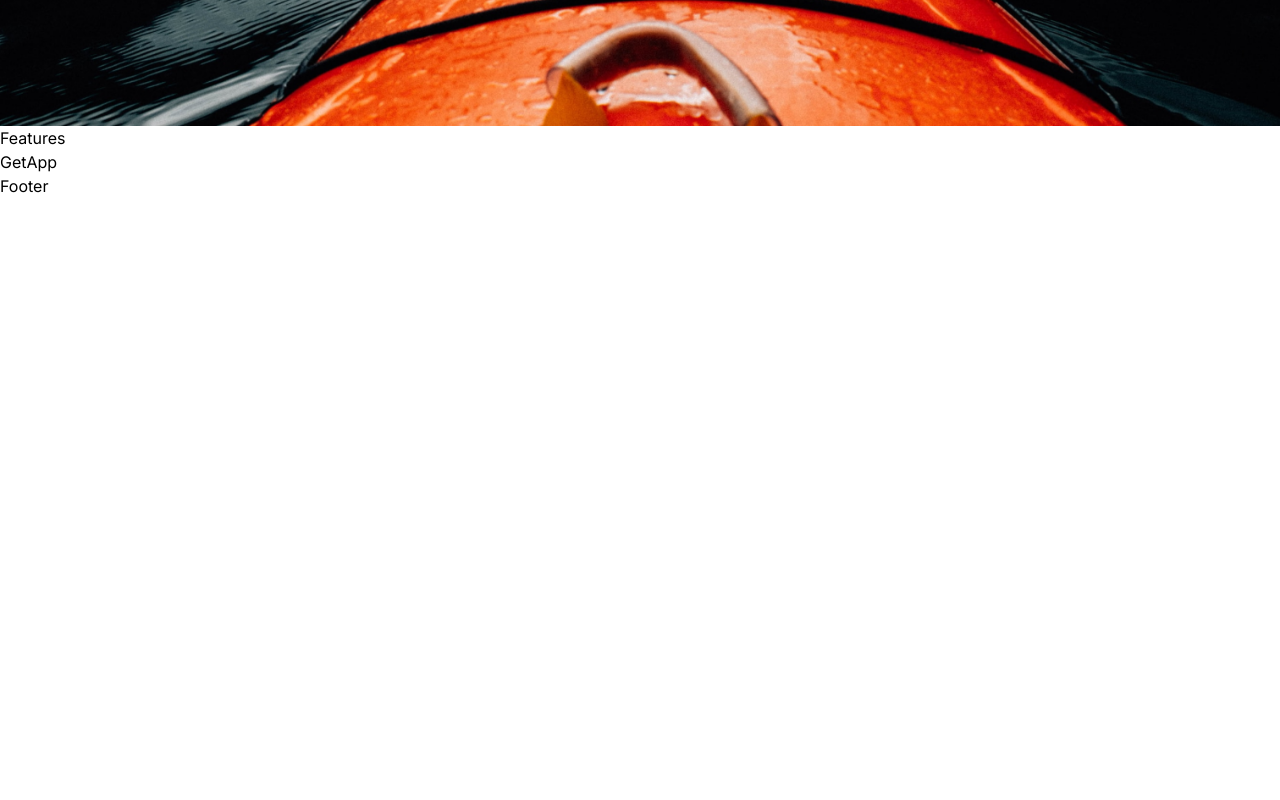
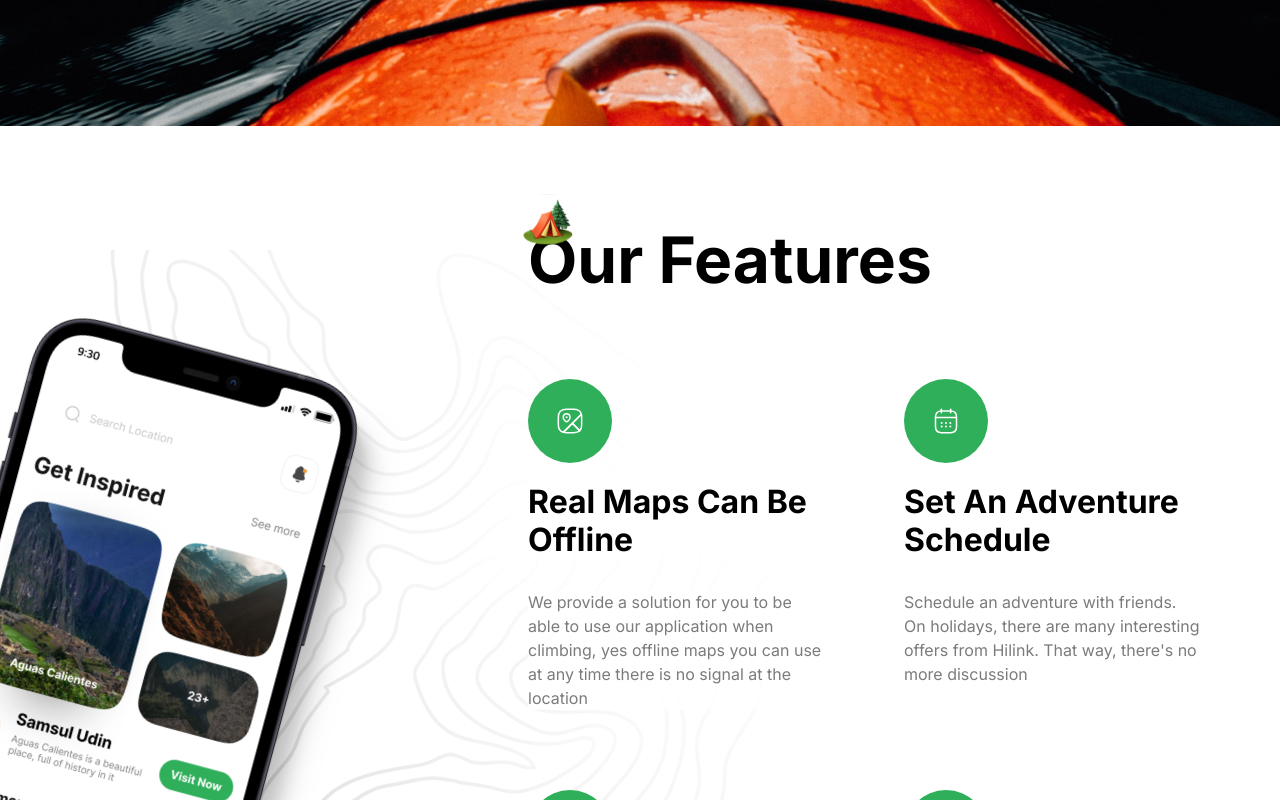
Before and after one commit to poojanijampurkar/hilink-travel-app, a Next.js app: page / in a window 1280 px wide. Shown: the part 2540-3340 px from the top of the page. Before the commit the page ends 2738 px from the top, so only its background shows below. Built offline with nearby package versions, Linux system fonts and the light colour scheme.

Commit message:
add features section

```diff
--- a/components/Features.tsx
+++ b/components/Features.tsx
@@ -1,4 +1,64 @@
+import { FEATURES } from '@/constants';
+import Image from 'next/image';
+
 const Features = () => {
-  return <div>Features</div>;
+  return (
+    <section className='flex-col flexCenter overflow-hidden bg-feature-bg bg-center bg-no-repeat py-24'>
+      <div className='max-container padding-container relative w-full flex justify-end'>
+        <div className='flex flex-1 lg:min-h-[900px]'>
+          <Image
+            src='/phone.png'
+            alt='phone'
+            width={400}
+            height={1000}
+            className='feature-phone'
+          />
+        </div>
+        <div className='z-20 flex flex-col w-full lg:w-[60%]'>
+          <div className='relative'>
+            <Image
+              src='/camp.svg'
+              alt='camp'
+              width={50}
+              height={50}
+              className='absolute left-[-5px] top-[-28px] w-10 lg:w-[50px]'
+            />
+            <h2 className='bold-40 lg:bold-64'>Our Features</h2>
+          </div>
+          <ul className='mt-10 grid gap-10 md:grid-cols-2 lg:mt-20 lg:gap-20'>
+            {FEATURES.map(feature => (
+              <FeatureItem
+                key={feature.title}
+                title={feature.title}
+                icon={feature.icon}
+                description={feature.description}
+              />
+            ))}
+          </ul>
+        </div>
+      </div>
+    </section>
+  );
 };
+
+interface FeatureItem {
+  title: string;
+  icon: string;
+  description: string;
+}
+
+const FeatureItem = ({ title, icon, description }: FeatureItem) => {
+  return (
+    <li className='flex flex-1 w-full flex-col items-start'>
+      <div className='rounded-full p-4 lg:p-7 bg-green-50'>
+        <Image src={icon} alt='map' width={28} height={28} />
+      </div>
+      <h2 className='bold-20 lg:bold-32 mt-5 capitalize'>{title}</h2>
+      <p className='regular-16 mt-5 bg-white/80 text-gray-30 lg:mt-[30px] lg:bg-none'>
+        {description}
+      </p>
+    </li>
+  );
+};
+
 export default Features;
```
